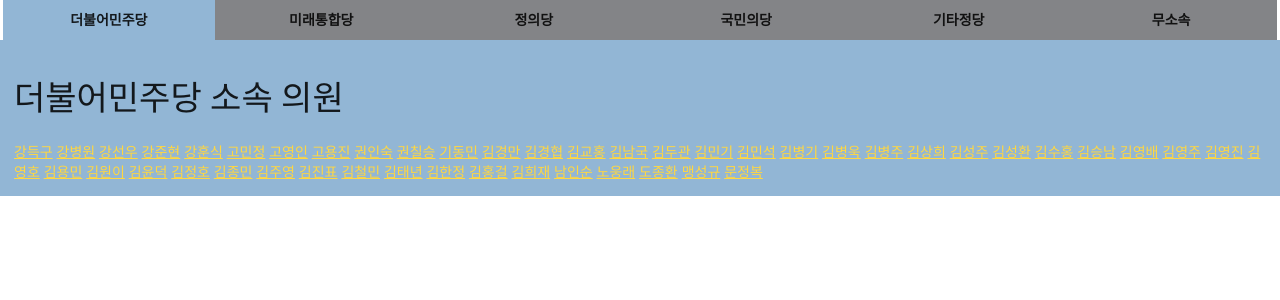
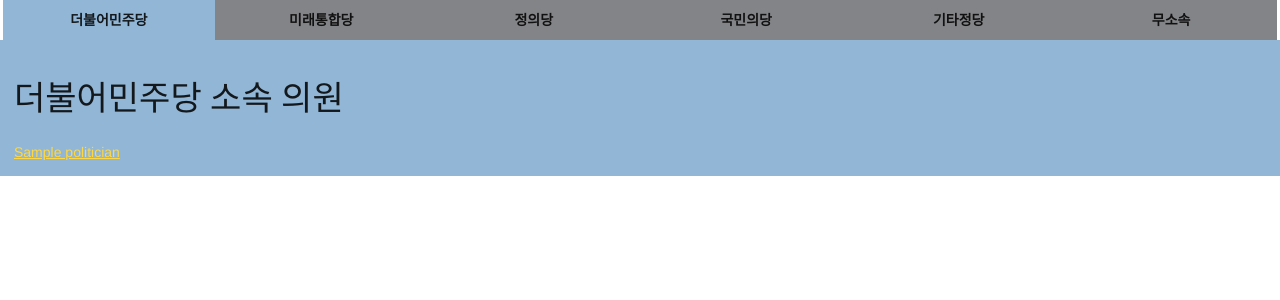
Before and after one commit to jangyeongjun/jungchiwiki, a Django app: page / in a window 1280 px wide. Shown: the part 64-364 px from the top of the page. Run offline with Django 3.2, Linux system fonts and the light colour scheme; tables that the repository leaves empty hold one stand-in row (values such as "Sample post"); some libraries are stand-ins or nearby versions.

Commit message:
main.html complete,  law crawling not complete

```diff
--- a/feedpage/admin.py
+++ b/feedpage/admin.py
@@ -8,7 +8,7 @@
 admin.site.register(SmallFeed)
 admin.site.register(Comment)
 admin.site.register(CommentToComment)
-
+admin.site.register(Law)
 # Register your models here.
 @admin.register(Politician)
 class PoliticianAdmin(ImportExportModelAdmin):
--- a/feedpage/models.py
+++ b/feedpage/models.py
@@ -14,16 +14,6 @@
 #법안 모델
 
 
-
-class Law(models.Model):
-    name = models.CharField(max_length=10)
-    content = models.TextField()
-    created_at = models.CharField(max_length=10)
-    link = models.URLField() #link는 URLS
-
-    # 1:N, M:N
-    like_users             = models.ManyToManyField(User, blank=True, related_name = 'like_law',             through='UserLikeLaw')
-    dislike_users          = models.ManyToManyField(User, blank=True, related_name = 'dislike_law',          through='UserDislikeLaw' )
 
 
 
@@ -78,10 +68,25 @@
     like_users             = models.ManyToManyField(User, blank=True, related_name = 'like_politican',             through='UserLikePolitican')
     dislike_users          = models.ManyToManyField(User, blank=True, related_name = 'dislike_politican',          through='UserDislikePolitican' )
     orientation_vote_users = models.ManyToManyField(User, blank=True, related_name = 'orientation_vote_politican', through='OrientationVote')
-    agree_law              = models.ManyToManyField(Law,  blank=True, related_name = 'agree_politican',            through='PoliticanAgreeLaw')
-    disagree_law           = models.ManyToManyField(Law,  blank=True, related_name = 'disagree_politican',         through='PoliticanDisagreeLaw')
-    abstain_law            = models.ManyToManyField(Law,  blank=True, related_name = 'abstain_politican',          through='PoliticanAbstainLaw')
-    propose_law            = models.ManyToManyField(Law,  blank=True, related_name = 'propose_politican',          through='PoliticanProposeLaw')
+    #propose_law            = models.ManyToManyField(Law,  blank=True, related_name = 'propose_politican',          through='PoliticanProposeLaw')
+
+class Law(models.Model):
+    bill_name = models.CharField(max_length=100,blank=True)#법률이름
+    propse_dt = models.CharField(max_length=10,blank=True)
+    committee = models.CharField(max_length=20,blank=True)
+    detail_link = models.URLField(blank=True)#법률설명링크
+    member_link = models.URLField(blank=True)#법률제안자링크
+    # 1:N
+    proposer = models.CharField(max_length=10,blank=True)
+    proposer_etc = models.CharField(max_length=10,blank=True)
+
+    # M:N
+    like_users             = models.ManyToManyField(User, blank=True, related_name = 'like_law',             through='UserLikeLaw')
+    dislike_users          = models.ManyToManyField(User, blank=True, related_name = 'dislike_law',          through='UserDislikeLaw' )
+    agree_politican        = models.ManyToManyField(Politician,  blank=True, related_name = 'agree_law',            through='PoliticanAgreeLaw')
+    disagree_politican     = models.ManyToManyField(Politician,  blank=True, related_name = 'disagree_law',         through='PoliticanDisagreeLaw')
+    abstain_politican      = models.ManyToManyField(Politician,  blank=True, related_name = 'abstain_law',          through='PoliticanAbstainLaw')
+
 
 #normal_feed
 class NormalFeed(models.Model):
@@ -232,10 +237,10 @@
     politican = models.ForeignKey(Politician, on_delete = models.CASCADE)
     created_at = models.DateTimeField(auto_now_add = True)
 
-class PoliticanProposeLaw(models.Model):
-    law = models.ForeignKey(Law, on_delete = models.CASCADE)
-    politican = models.ForeignKey(Politician, on_delete = models.CASCADE)
-    created_at = models.DateTimeField(auto_now_add = True)
+# class PoliticanProposeLaw(models.Model):
+#     law = models.ForeignKey(Law, on_delete = models.CASCADE)
+#     politican = models.ForeignKey(Politician, on_delete = models.CASCADE)
+#     created_at = models.DateTimeField(auto_now_add = True)
 
 #normal_feed relate
 class UserLikeNormalFeed(models.Model):
--- a/feedpage/static/feedpage/style.css
+++ b/feedpage/static/feedpage/style.css
@@ -100,6 +100,12 @@
   padding-left: 0;
   width: 100%;
   max-width: 1200px;
+}
+.container {
+  position: relative;
+  padding-left:50px;
+  padding-right:50px;
+  margin: 0 auto;
 }
 
 .btn_inquiries {
--- a/feedpage/templates/base.html
+++ b/feedpage/templates/base.html
@@ -23,7 +23,7 @@
                     <nav class="mdl-navigation">
                         <a class="mdl-navigation__link" href="/feeds">메인 페이지</a>
                         <a class="mdl-navigation__link" href="/feeds/search">국회의원 검색</a>
-                        <a class="mdl-navigation__link" href="">최근발의법안</a>
+                        <a class="mdl-navigation__link" href="/feeds/lawsearch">최근발의법안</a>
                         <a class="mdl-navigation__link" href="">최근토론</a>
                     </nav>
                 </div>
--- a/feedpage/templates/feedpage/main.html
+++ b/feedpage/templates/feedpage/main.html
@@ -6,84 +6,74 @@
     <label for="tabone">더불어민주당</label>
       <div class="tab">
         <h3>더불어민주당 소속 의원</h3>
-        <a href="">강득구</a>
-        <a href="">강병원</a>
-        <a href="">강선우</a>
-        <a href="">강준현</a>
-        <a href="">강훈식</a>
-        <a href="">고민정</a>
-        <a href="">고영인</a>
-        <a href="">고용진</a>
-        <a href="">권인숙</a>
-        <a href="">권칠승</a>
-        <a href="">기동민</a>
-        <a href="">김경만</a>
-        <a href="">김경협</a>
-        <a href="">김교홍</a>
-        <a href="">김남국</a>
-        <a href="">김두관</a>
-        <a href="">김민기</a>
-        <a href="">김민석</a>
-        <a href="">김병기</a>
-        <a href="">김병욱</a>
-        <a href="">김병주</a>
-        <a href="">김상희</a>
-        <a href="">김성주</a>
-        <a href="">김성환</a>
-        <a href="">김수홍</a>
-        <a href="">김승남</a>
-        <a href="">김영배</a>
-        <a href="">김영주</a>
-        <a href="">김영진</a>
-        <a href="">김영호</a>
-        <a href="">김용민</a>
-        <a href="">김원이</a>
-        <a href="">김윤덕</a>
-        <a href="">김정호</a>
-        <a href="">김종민</a>
-        <a href="">김주영</a>
-        <a href="">김진표</a>
-        <a href="">김철민</a>
-        <a href="">김태년</a>
-        <a href="">김한정</a>
-        <a href="">김홍걸</a>
-        <a href="">김희재</a>
-        <a href="">남인순</a>
-        <a href="">노웅래</a>
-        <a href="">도종환</a>
-        <a href="">맹성규</a>
-        <a href="">문정복</a>
-
+        {% for politician in politicians %}
+          {% if politician.politicalParty == "더불어민주당" %}
+            <a href="/politician/{{ politician.id }}">{{ politician.name }}</a>
+          {% endif %}
+        {% endfor %}
       </div>
     <input type="radio" name="tabs" id="tabtwo">
     <label for="tabtwo">미래통합당</label>
       <div class="tab">
         <h3>미래통합당 소속 의원</h3>
-        <p>hello1</p>
+        {% for politician in politicians %}
+          {% if politician.politicalParty == "미래통합당" %}
+            <a href="/politician/{{ politician.id }}">{{ politician.name }}</a>
+          {% endif %}
+        {% endfor %}
       </div>
     <input type="radio" name="tabs" id="tabthree">
     <label for="tabthree">정의당</label>
       <div class="tab">
         <h3>정의당 소속 의원</h3>
-        <p>hello1</p>
+          {% for politician in politicians %}
+          {% if politician.politicalParty == "정의당" %}
+            <a href="/politician/{{ politician.id }}">{{ politician.name }}</a>
+          {% endif %}
+        {% endfor %}
       </div>
     <input type="radio" name="tabs" id="tabfour">
     <label for="tabfour">국민의당</label>
       <div class="tab">
         <h3>국민의당 소속 의원</h3>
-        <p>hello1</p>
+        {% for politician in politicians %}
+          {% if politician.politicalParty == "국민의당" %}
+            <a href="/politician/{{ politician.id }}">{{ politician.name }}</a>
+          {% endif %}
+        {% endfor %}
       </div>
     <input type="radio" name="tabs" id="tabfive">
     <label for="tabfive">기타정당</label>
       <div class="tab">
         <h3>기타정당 소속 의원</h3>
-        <p>hello1</p>
+        <h5>열린민주당 소속 의원</h5>
+        {% for politician in politicians %}
+          {% if politician.politicalParty == "열린민주당" %}
+            <a href="/politician/{{ politician.id }}">{{ politician.name }}</a>
+          {% endif %}
+        {% endfor %}
+        <h5>기본소득당 소속 의원</h5>
+        {% for politician in politicians %}
+          {% if politician.politicalParty == "기본소득당" %}
+            <a href="/politician/{{ politician.id }}">{{ politician.name }}</a>
+          {% endif %}
+        {% endfor %}
+        <h5>시대전환 소속 의원</h5>
+        {% for politician in politicians %}
+          {% if politician.politicalParty == "시대전환" %}
+            <a href="/politician/{{ politician.id }}">{{ politician.name }}</a>
+          {% endif %}
+        {% endfor %}
       </div>
     <input type="radio" name="tabs" id="tabsix">
     <label for="tabsix">무소속</label>
       <div class="tab">
         <h3>무소속 의원</h3>
-        <p>hello1</p>
+          {% for politician in politicians %}
+            {% if politician.politicalParty == "무소속" %}
+              <a href="/politician/{{ politician.id }}">{{ politician.name }}</a>
+            {% endif %}
+          {% endfor %}
       </div>
 </div>
 {% endblock content %}
--- a/feedpage/urls.py
+++ b/feedpage/urls.py
@@ -5,7 +5,7 @@
 urlpatterns = [
     path('', views.main, name='main'),
     path('search/', views.search, name='search'),
-    path('', views.search, name='search'),
+    path('lawsearch/', views.lawsearch, name='lawsearch'),
     path('politician/<int:pid>/', views.politician, name='politician'), #pid = politician model id
     path('politician/<int:pid>/normalfeed/<int:nfid>/smallfeed/<int:sfid>/like/', views.smallFeed_like, name='smallFeed_like'),
     path('politician/<int:pid>/normalfeed/<int:nfid>/smallfeed/<int:sfid>/dislike/', views.smallFeed_dislike, name='smallFeed_dislike'),
--- a/feedpage/views.py
+++ b/feedpage/views.py
@@ -2,11 +2,13 @@
 from django.shortcuts import redirect
 from django.contrib.auth.models import User
 from .models import *
+from .crawling import lawParsing
 import os
 
 # Create your views here.
 def main(request):
-    return render(request,'feedpage/main.html')
+    politicians = Politician.objects.all()
+    return render(request,'feedpage/main.html', {'politicians':politicians})
 
 def search(request):
     return render(request,'feedpage/search.html')
@@ -131,3 +133,20 @@
 
     path = os.path.join('/feeds/politician', str(pid), 'normalfeed', str(nfid), 'debate').replace("\\" , "/")
     return redirect(path)
+
+
+def lawsearch(request):
+    politicians = Politician.objects.all()
+    for poli in politicians:
+        laws = lawParsing(poli.name)
+        if len(laws) == 8 or len(laws) == 0:#발의법률안이 1개인 의원의 경우
+            print("그만!")
+            continue
+        else :
+            for number in range(len(laws)):
+                print(len(laws))
+                print(poli.name,number)
+                Law.objects.create(bill_name = laws[number]['BILL_NAME'],proposer=poli.name,proposer_etc=laws[number]['PROPOSER'])
+                #law = Law.objects.get(bill_name = laws[number]['BILL_NAME'])\
+                # #Law.objects.create(propse_dt=laws[number]['PROPOSE_DT'],committee=laws[number]['COMMITTEE'],detail_link=laws[number]['DETAIL_LINK'],member_link=laws[number]['MEMBER_LIST'],proposer=poli.name,proposer_etc=laws[number]['PROPOSER'])
+    return render(request, 'feedpage/lawsearch.html',{'laws':laws})
```
Also changed, not shown: feedpage/crawling.py (added, +18 -0 lines), feedpage/templates/feedpage/lawsearch.html (added, +7 -0 lines), accounts/migrations/0007_auto_20200731_1723.py (added), feedpage/migrations/0013_auto_20200731_1723.py (added), feedpage/migrations/0014_auto_20200731_2059.py (added).
